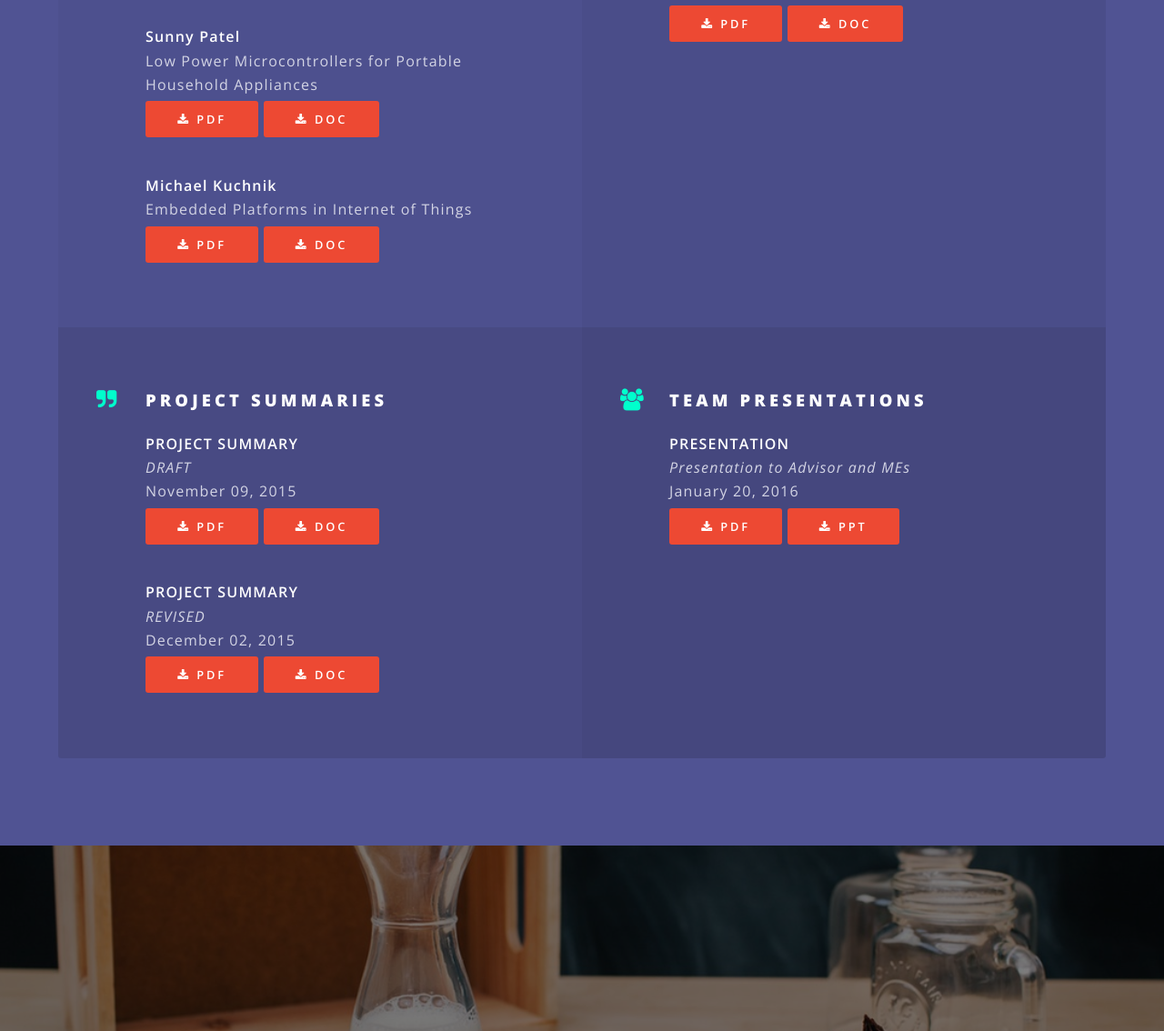
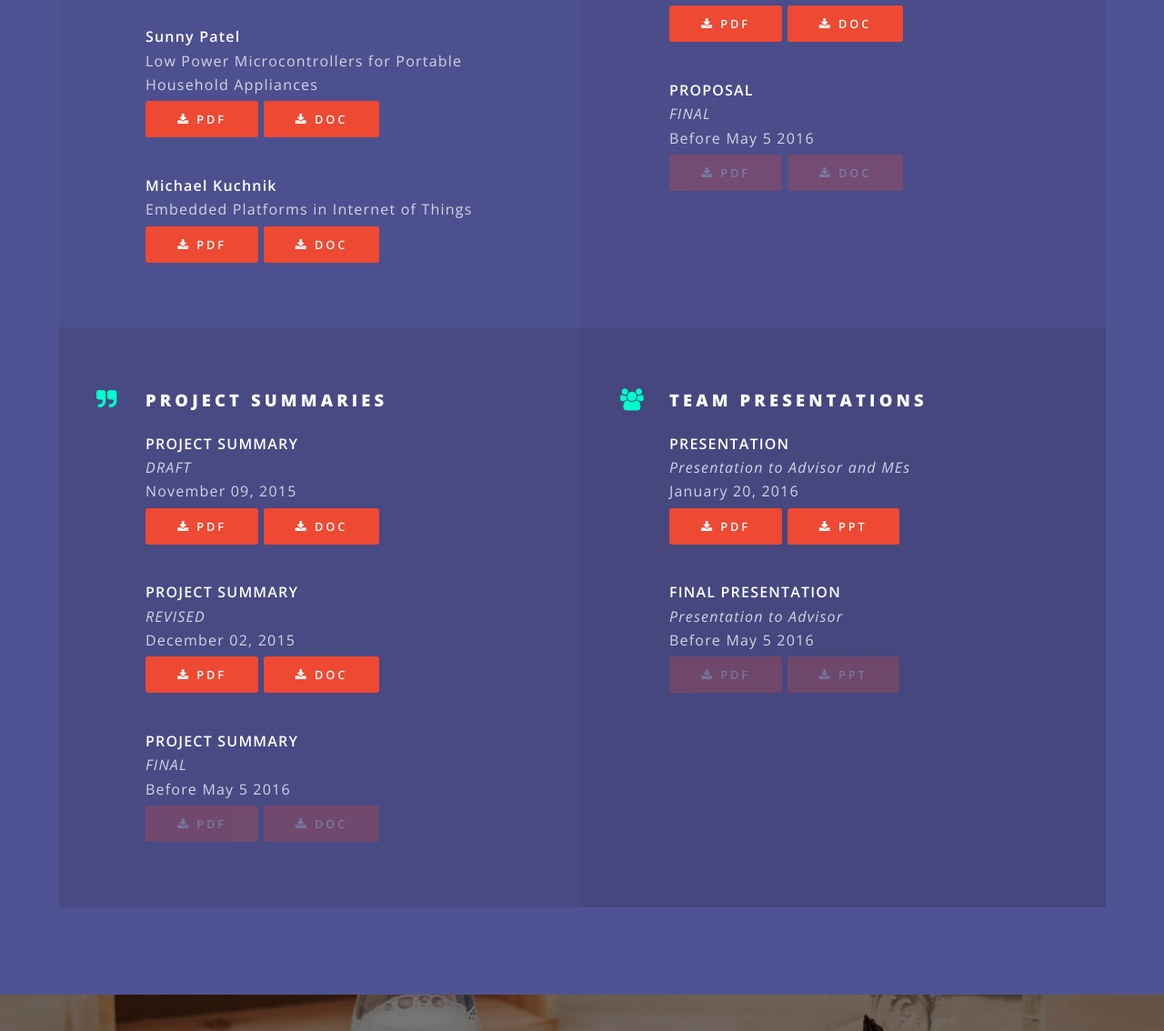
Before and after one commit to RatchapongT/SpiceMixerWebsiteV2, a plain HTML site: page index.html in a window 1280 px wide. Shown: the part 3590-4724 px from the top of the page at 91% size. Drawn offline with nearby package versions, Linux system fonts and the light colour scheme.

Commit message:
Add future documents

```diff
--- a/index.html
+++ b/index.html
@@ -183,7 +183,19 @@
                                       download = "PrelimPos_S09_Jan_19_2016_revised.docx"
                                    class = "button special icon fa-download">DOC</a>
                             </p>
+                            <p><strong>PROPOSAL</strong><br>
+                                <i>FINAL</i><br>
+                                Before May 5 2016<br>
+                                <a style = "margin-top: 5px"
+                                   href = ""
+                                   class = "button special disabled icon fa-download">PDF</a>
+
+                                <a href = ""
+                                   class = "button special disabled icon fa-download">DOC</a>
+                            </p>
+
                         </li>
+
 
                         <li class = "icon fa-quote-right">
                             <h3>PROJECT SUMMARIES</h3>
@@ -211,6 +223,17 @@
                                        download = "PSum_S09_Dec_02_2015.docx"
                                    class = "button special icon fa-download">DOC</a>
                             </p>
+
+                            <p><strong>PROJECT SUMMARY</strong><br>
+                                <i>FINAL</i><br>
+                                Before May 5 2016<br>
+                                <a style = "margin-top: 5px"
+                                   href = ""
+                                   class = "button special disabled icon fa-download">PDF</a>
+
+                                <a href = ""
+                                   class = "button special disabled icon fa-download">DOC</a>
+                            </p>
                         </li>
                         <li class = "icon fa-users">
                             <h3>TEAM PRESENTATIONS</h3>
@@ -227,6 +250,18 @@
                                       download = "presentation.pptx"
                                    class = "button special icon fa-download">PPT</a>
                             </p>
+
+                            <p><strong>FINAL PRESENTATION</strong><br>
+                                <i>Presentation to Advisor</i><br>
+                                Before May 5 2016<br>
+                                <a style = "margin-top: 5px"
+                                   href = ""
+                                   class = "button special disabled icon fa-download">PDF</a>
+
+                                <a href = ""
+                                   class = "button special disabled icon fa-download">PPT</a>
+                            </p>
+
                         </li>
 
                     </ul>
```
